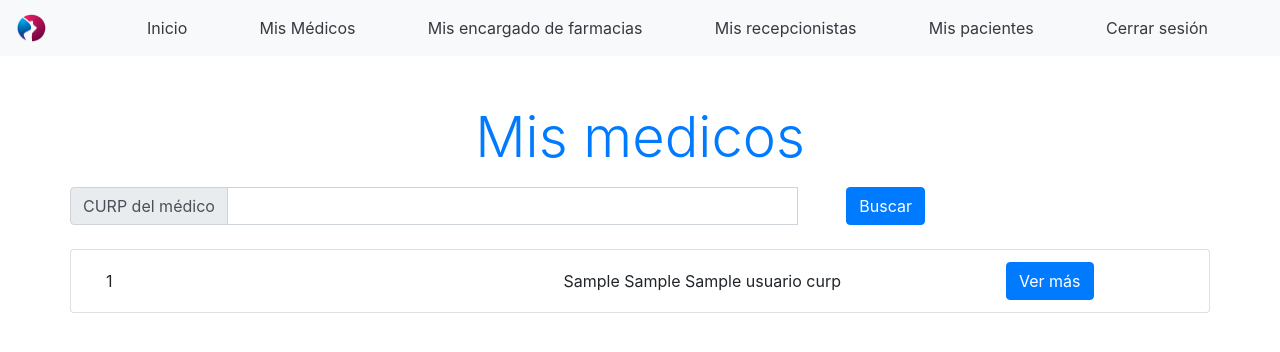
After one commit to EdgarRamirezFuentes/Clinica-CEDAE, a Django app: template templates/gestion_admin/doctors.html in a window 1280 px wide. The commit adds this page. Shown: the top 352 px of the page. Run offline with Django 3.2, Linux system fonts and the light colour scheme; the template is opened without the code that fills it: most values are stand-ins (such as "Sample title", 1, 10 or a date in 2020).

Commit message:
Administrador ya puede ver los medicos de la clinica y buscarlos por CURP(Falta validar el input de buscar por CURP)

```diff
--- a/templates/gestion_admin/base.html
+++ b/templates/gestion_admin/base.html
@@ -32,8 +32,8 @@
             </button>
             <div class="collapse navbar-collapse justify-content-center" id="navbarCollapse">
                 <div class="navbar-nav d-flex w-100 pr-5 justify-content-between">
-                    <a href="" class="text-center nav-item nav-link text-dark">Inicio</a>
-                    <a href="" class="text-center nav-item nav-link text-dark">Mis Médicos</a>
+                    <a href="{% url 'homeAdmin'%}" class="text-center nav-item nav-link text-dark">Inicio</a>
+                    <a href="{% url 'medicosAdmin'%}" class="text-center nav-item nav-link text-dark">Mis Médicos</a>
                     <a href="" class="text-center nav-item nav-link text-dark">Mis encargado de farmacias</a>
                     <a href="" class="text-center nav-item nav-link text-dark">Mis recepcionistas</a>
                     <a href="" class="text-center nav-item nav-link text-dark">Mis pacientes</a>
--- /dev/null
+++ b/templates/gestion_admin/doctors.html
@@ -0,0 +1,56 @@
+{% extends 'gestion_admin/base.html' %}
+{% load static %}
+
+{% block title %}
+.: Pacientes :.
+{% endblock title %}
+
+{% block styles %}
+<link rel="stylesheet" href="{% static 'gestion_medicos/styles/patients.css' %}">
+<script src="https://cdn.jsdelivr.net/npm/sweetalert2@10"></script>
+<link rel="stylesheet" href="https://cdnjs.cloudflare.com/ajax/libs/animate.css/4.1.1/animate.min.css" />
+{% endblock%}
+
+{% block content %}
+<div class="container">
+    <div class="row flex-column">
+        <p class="w-100 display-4 text-center text-primary mt-5">Mis medicos</p>
+        <div class="w-100">
+            <form action="{% url 'searchDoctorsAdmin'%}" method="GET" id="buscarMedico" name="buscarMedico">
+                {% csrf_token %}
+                <div class="input-group w-75">
+                    <div class="input-group-prepend">
+                        <span class="input-group-text">CURP del médico</span>
+                    </div>
+                    <input type="text" class="form-control mr-5" name="curp" id="curp">
+                    <button type="submit" class="btn btn-primary">Buscar</button>
+                </div>
+            </form>
+            {% if not medicos %}
+                <h2 class="mt-3 text-center">No hay ningun paciente registrado con ese CURP</h2>
+            {% else %}
+            <ul class="list-group mt-4">
+                {% for medico in medicos %}
+                    <li class="list-group-item">
+                        <div class="d-flex">
+                            <div class="col-5 d-flex align-items-center">
+                                <span>{{ medico.empleado_id_id }} </span>
+                            </div>
+                            <div class="col-5 d-flex align-items-center">
+                                <span>{{medico.empleado_id.usuario_curp.apellidoPaterno}} {{medico.empleado_id.usuario_curp.apellidoMaterno}} {{medico.empleado_id.usuario_curp.nombre}}</span>
+                            </div>
+                            <a href="" class="btn btn-primary">Ver más</a>
+                        </div>
+                    </li>
+                {% endfor %}
+            </ul>
+            {% endif %}
+
+        </div>
+    </div>
+</div>
+{% endblock %}
+
+{% block scripts %}
+<script src="{% static 'gestion_medicos/scripts/patients.js'%}"></script>
+{% endblock %}
```
Also changed, not shown: applications/gestion_admin/urls.py (+6 -1 lines), applications/gestion_admin/views.py (+39 -0 lines).
